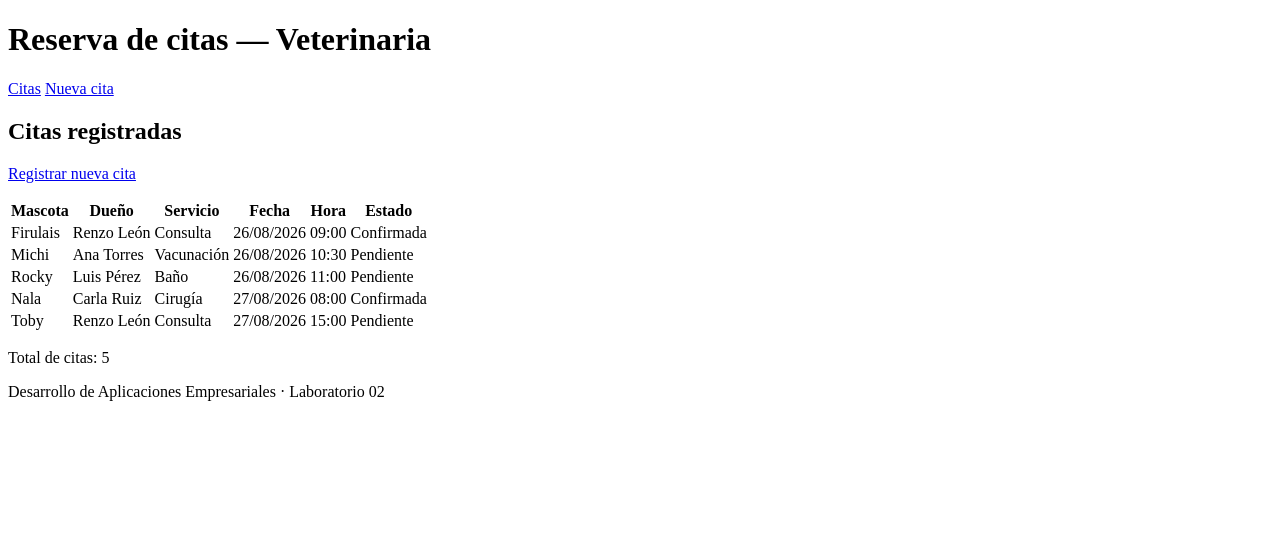
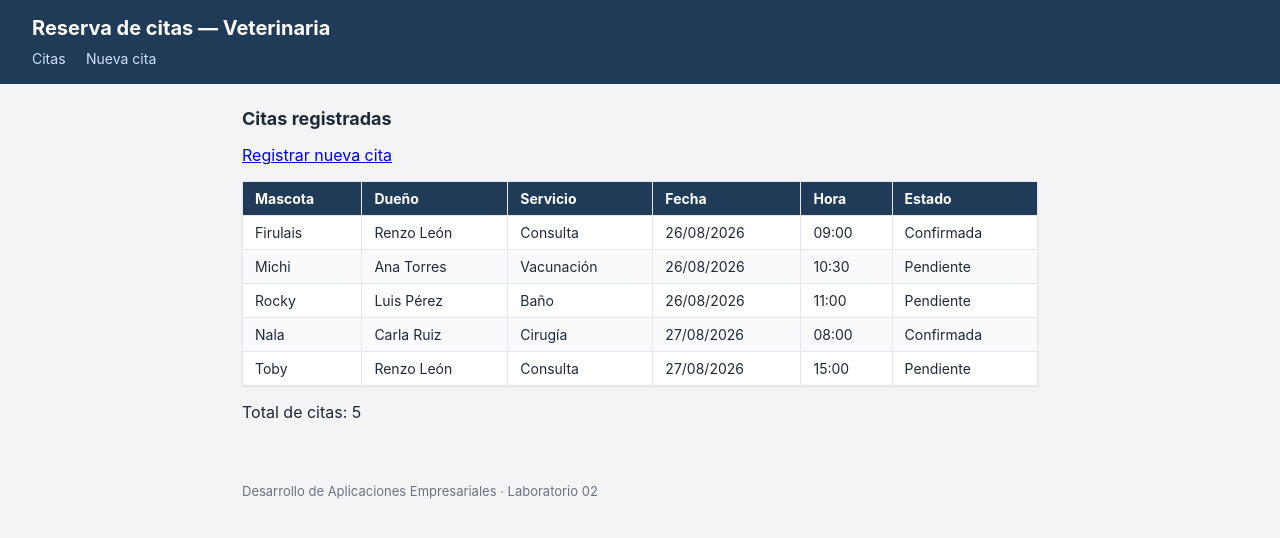
Before and after one commit to RXDG2908/DesAplEmp-S02, a Django app: page / in a window 1280 px wide. Shown: the top 538 px of the page. Run offline with Django 5.2, Linux system fonts and the light colour scheme.

Commit message:
Laboratorio 02: capturas del flujo (Ej. 8, 9 y 10) y Word con evidencias
- Capturas 8, 8b, 9, 9b, 9c (formulario, envio, listado con la cita nueva y el
  aviso) y 10 (repositorio en GitHub).
- base.html: hoja de estilos minima para que las evidencias se lean claras.
- INFORME_Lab02.md: captura 4 como lista para uniformidad.
- GLAB-S02-YBESTARD-2026-02.docx regenerado desde los .md con las 15 capturas
  incrustadas en cada ejercicio.


Co-Authored-By: Lucas Inga <lucas.inga@tecsup.edu.pe>

```diff
--- a/django_project/src/templates/base.html
+++ b/django_project/src/templates/base.html
@@ -4,6 +4,33 @@
     <meta charset="UTF-8">
     <meta name="viewport" content="width=device-width, initial-scale=1.0">
     <title>{% block title %}Veterinaria{% endblock %}</title>
+    <style>
+        * { box-sizing: border-box; }
+        body { font-family: -apple-system, "Segoe UI", Roboto, Arial, sans-serif;
+               margin: 0; color: #1f2937; background: #f3f4f6; }
+        header { background: #1f3b57; color: #fff; padding: 16px 32px; }
+        header h1 { margin: 0 0 8px; font-size: 20px; }
+        nav a { color: #cfe2ff; text-decoration: none; margin-right: 16px; font-size: 14px; }
+        nav a:hover { text-decoration: underline; }
+        main { max-width: 860px; margin: 24px auto; padding: 0 32px; }
+        h2 { font-size: 18px; }
+        table { border-collapse: collapse; width: 100%; background: #fff;
+                box-shadow: 0 1px 2px rgba(0,0,0,.08); }
+        th, td { border: 1px solid #e5e7eb; padding: 8px 12px; text-align: left; font-size: 14px; }
+        th { background: #1f3b57; color: #fff; }
+        tbody tr:nth-child(even) { background: #f9fafb; }
+        .messages { list-style: none; padding: 12px 16px; margin: 0 0 20px;
+                    background: #ecfdf5; border: 1px solid #a7f3d0; border-radius: 6px;
+                    color: #065f46; font-size: 14px; }
+        form p { margin: 12px 0; }
+        form label { display: block; font-size: 14px; font-weight: 600; margin-bottom: 4px; }
+        form input, form select { padding: 6px 8px; font-size: 14px; border: 1px solid #cbd5e1;
+                                  border-radius: 4px; min-width: 260px; }
+        button { background: #1f3b57; color: #fff; border: 0; padding: 9px 18px;
+                 border-radius: 4px; font-size: 14px; cursor: pointer; margin-right: 12px; }
+        .errorlist { color: #b91c1c; font-size: 13px; list-style: none; padding: 0; margin: 4px 0; }
+        footer { max-width: 860px; margin: 32px auto; padding: 16px 32px; color: #6b7280; font-size: 13px; }
+    </style>
 </head>
 <body>
     <header>
@@ -16,7 +43,7 @@
 
     <main>
         {% if messages %}
-        <ul>
+        <ul class="messages">
             {% for message in messages %}
                 <li>{{ message }}</li>
             {% endfor %}
```
Also changed, not shown: INFORME_Lab02.md (+4 -2 lines), Capturas/10.png (added), Capturas/8.png (added), Capturas/8b.png (added), Capturas/9.png (added), Capturas/9b.png (added), Capturas/9c.png (added), 1 other file.
